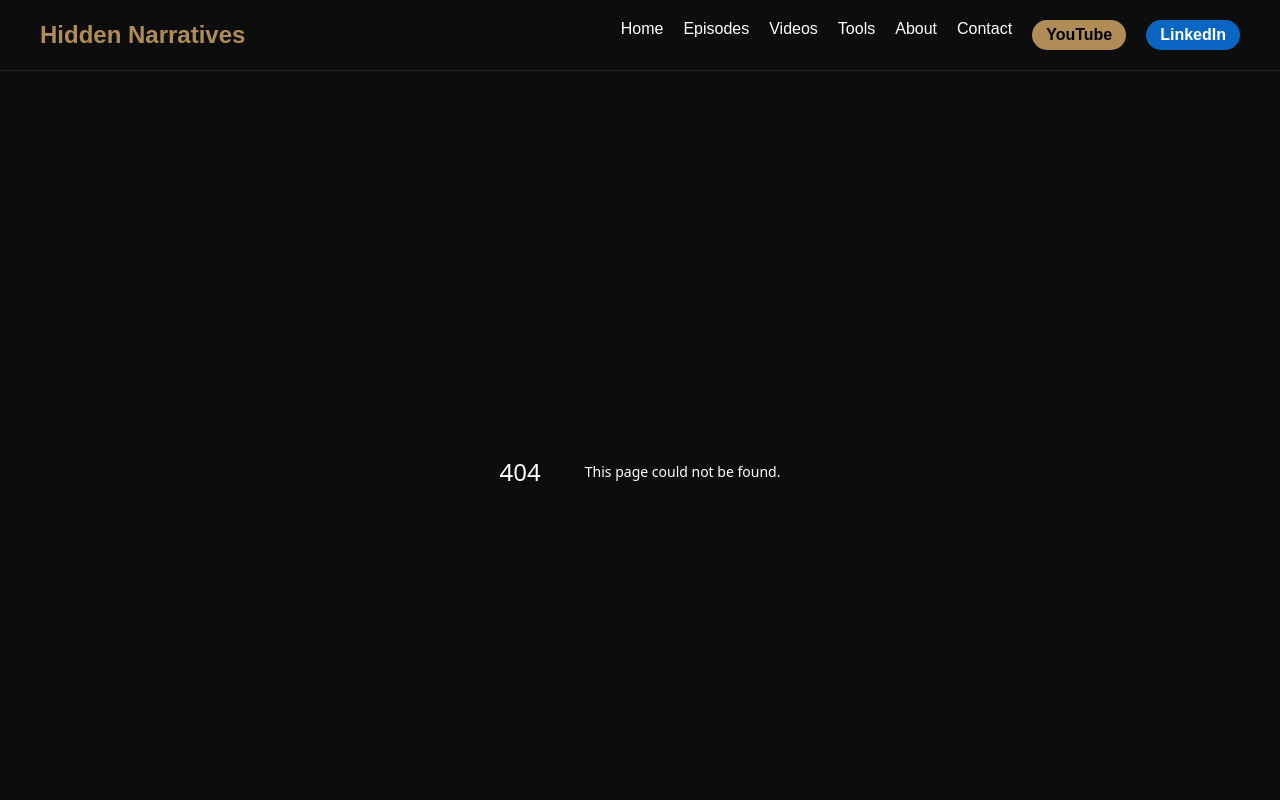
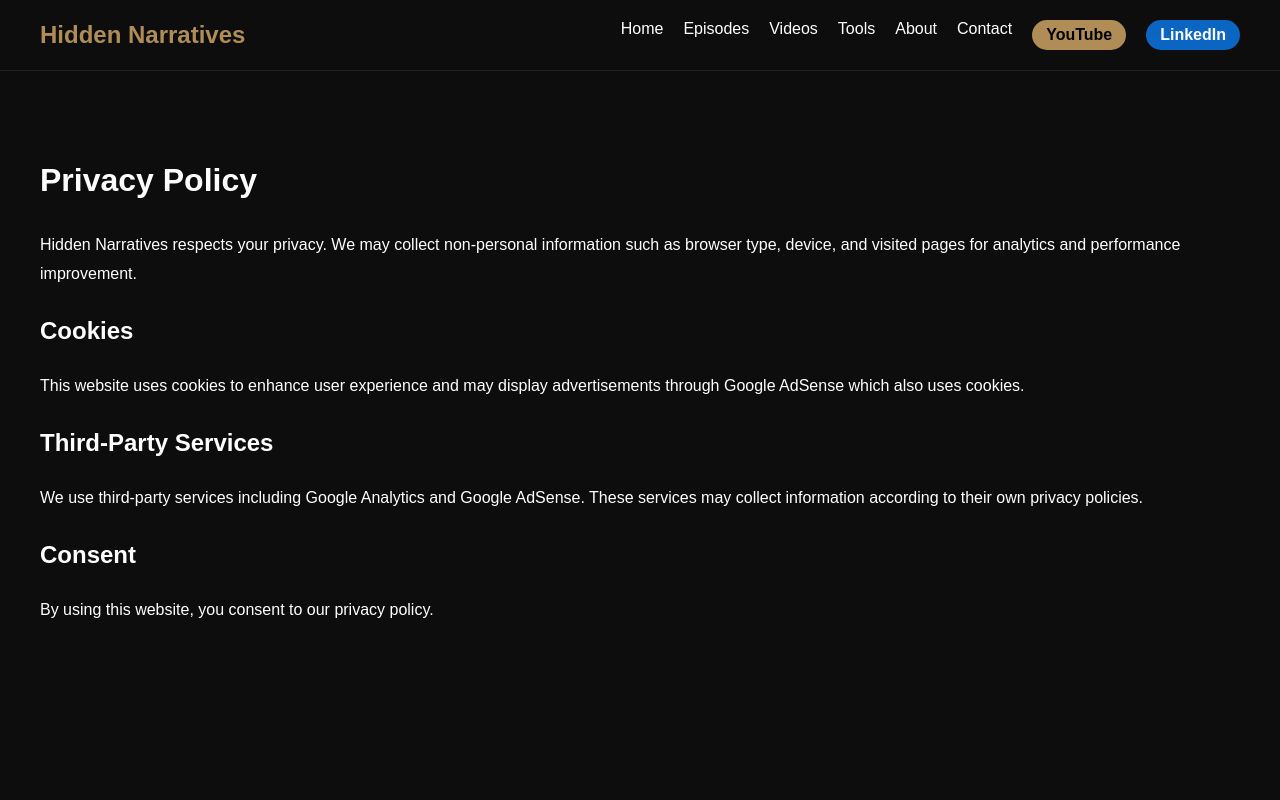
Before and after one commit to mohamedalaa7785-cpu/hidden-narratives, a Next.js app: page /privacy in a window 1280 px wide. Before the commit this address had no page. Shown: the top 800 px of the page. Built offline with nearby package versions, Linux system fonts and the light colour scheme.

Commit message:
Create page.tsx

```diff
--- /dev/null
+++ b/app/privacy/page.tsx
@@ -0,0 +1,39 @@
+export default function Privacy() {
+  return (
+    <main style={container}>
+      <h1>Privacy Policy</h1>
+
+      <p>
+        Hidden Narratives respects your privacy. We may collect non-personal
+        information such as browser type, device, and visited pages for
+        analytics and performance improvement.
+      </p>
+
+      <h2>Cookies</h2>
+      <p>
+        This website uses cookies to enhance user experience and may display
+        advertisements through Google AdSense which also uses cookies.
+      </p>
+
+      <h2>Third-Party Services</h2>
+      <p>
+        We use third-party services including Google Analytics and
+        Google AdSense. These services may collect information according
+        to their own privacy policies.
+      </p>
+
+      <h2>Consent</h2>
+      <p>
+        By using this website, you consent to our privacy policy.
+      </p>
+    </main>
+  )
+}
+
+const container = {
+  padding: "60px 40px",
+  background: "#0d0d0d",
+  minHeight: "100vh",
+  color: "white",
+  lineHeight: "1.8"
+}
```
